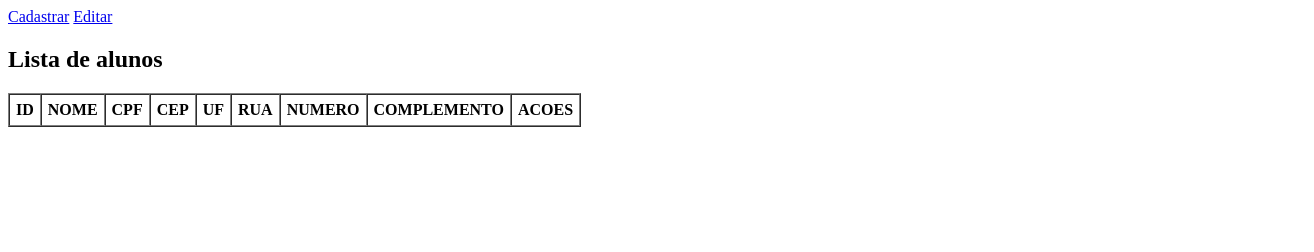
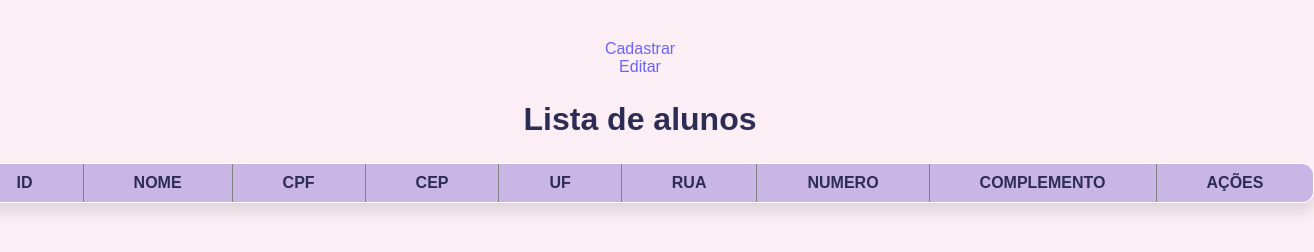
Before and after one commit to lopreti/API-de-alunos, a website: page front-end/index.html in a window 1280 px wide. Shown: the whole page, 1314 px wide, since content can reach past the window. Drawn offline with Linux system fonts and the light colour scheme; no server answers.

Commit message:
css adicionado

```diff
--- /dev/null
+++ b/front-end/cadastrar.css
@@ -0,0 +1,58 @@
+* {
+  margin: 0;
+  padding: 0;
+  box-sizing: border-box;
+}
+
+body {
+  font-family: "Poppins", sans-serif;
+  background-color: #fceef5;
+  display: flex;
+  flex-direction: column;
+  padding: 1rem;
+  color: #2c2c54;
+}
+
+a {
+  color: #6c63ff;
+  text-decoration: none;
+  display: flex;
+  flex-direction: column;
+  align-items: center;
+}
+
+a:hover {
+  text-decoration: underline;
+}
+
+h1 {
+  font-size: 2rem;
+  color: #2c2c54;
+  text-align: center;
+  padding: 10px;
+}
+
+label{
+    font-size:20px;
+}
+
+input[type="text"], input[type="number"]{
+    width: 20%;
+    padding: 0.5rem;
+    border: 2px solid #c9b6e4;
+    border-radius: 5px ;
+    background-color: #fef0f7;
+    margin-bottom: 10px;
+}
+
+button {
+  padding: 6px 14px;
+  border: 2px solid rgba(84, 82, 82, 0.705);
+  border-radius: 5px;
+  font-size: 0.8rem;
+  margin: 2px;
+}
+
+button:hover {
+  transform: scale(1.05);
+}
--- /dev/null
+++ b/front-end/editar.css
@@ -0,0 +1,58 @@
+* {
+  margin: 0;
+  padding: 0;
+  box-sizing: border-box;
+}
+
+body {
+  font-family: "Poppins", sans-serif;
+  background-color: #fceef5;
+  display: flex;
+  flex-direction: column;
+  padding: 1rem;
+  color: #2c2c54;
+}
+
+a {
+  color: #6c63ff;
+  text-decoration: none;
+  display: flex;
+  flex-direction: column;
+  align-items: center;
+}
+
+a:hover {
+  text-decoration: underline;
+}
+
+h1 {
+  font-size: 2rem;
+  color: #2c2c54;
+  text-align: center;
+  padding: 10px;
+}
+
+label{
+    font-size:20px;
+}
+
+input[type="text"], input[type="number"]{
+    width: 20%;
+    padding: 0.5rem;
+    border: 2px solid #c9b6e4;
+    border-radius: 5px ;
+    background-color: #fef0f7;
+    margin-bottom: 10px;
+}
+
+button {
+  padding: 6px 14px;
+  border: 2px solid rgba(84, 82, 82, 0.705);
+  border-radius: 5px;
+  font-size: 0.8rem;
+  margin: 2px;
+}
+
+button:hover {
+  transform: scale(1.05);
+}
--- a/front-end/editar.js
+++ b/front-end/editar.js
@@ -11,6 +11,7 @@ const API = 'http://localhost:3000/alunos';
 async function carregarAluno() {
     if (!id) {
         alert("Nenhum aluno selecionado");
+        window.location.href = "index.html"
         return;
     }
 
--- /dev/null
+++ b/front-end/index.css
@@ -0,0 +1,75 @@
+* {
+  margin: 0;
+  padding: 0;
+  box-sizing: border-box;
+}
+
+body {
+  font-family: "Poppins", sans-serif;
+  background-color: #fceef5;
+  display: flex;
+  flex-direction: column;
+  align-items: center;
+  min-height: 100vh;
+  padding: 40px;
+  color: #2c2c54;
+}
+
+a {
+  color: #6c63ff;
+  text-decoration: none;
+}
+
+a:hover {
+  text-decoration: underline;
+}
+
+h1 {
+  font-size: 2rem;
+  margin: 25px 0;
+  color: #2c2c54;
+  text-align: center;
+}
+
+.tabela {
+  width: 100%;
+  display: flex;
+  justify-content: center;
+}
+
+table {
+  border-collapse: collapse;
+  background-color: #fff;
+  box-shadow: 0 10px 12px rgba(0,0,0,0.1);
+  border-radius: 12px;
+  overflow: hidden;
+  min-width: 80%;
+  max-width: 1000px;
+}
+
+th {
+  background-color: #c9b6e4;
+  color: #2c2c54;
+  font-weight: 600;
+  padding: 10px 50px;
+  text-align: center;
+}
+
+td {
+  padding: 12px 16px;
+  text-align: center;
+  color: #000000;
+}
+
+button {
+  padding: 6px 14px;
+  border: none;
+  border-radius: 5px;
+  font-size: 0.8rem;
+  margin: 2px;
+}
+
+button:hover {
+  opacity: 0.85;
+  transform: scale(1.05);
+}
--- a/front-end/index.html
+++ b/front-end/index.html
@@ -4,17 +4,17 @@
 <head>
     <meta charset="UTF-8">
     <meta name="viewport" content="width=device-width, initial-scale=1.0">
-    <link rel="stylesheet" href="style.css">
-    <title>Document</title>
+    <link rel="stylesheet" href="index.css">
+    <title>Lista de Alunos</title>
 </head>
 
 <body>
     <a href="cadastrar.html">Cadastrar</a>
     <a href="editar.html">Editar</a>
 
-    <h2>Lista de alunos</h2>
-
-    <table border="1" cellpadding="6" cellspacing="0">
+    <h1>Lista de alunos</h1>
+    <div class="tabela">
+    <table border="1" >
         <thead>
             <tr>
                 <th>ID</th>
@@ -25,14 +25,13 @@
                 <th>RUA</th>
                 <th>NUMERO</th>
                 <th>COMPLEMENTO</th>
-                <th>ACOES</th>
+                <th>AÇÕES</th>
             </tr>
         </thead>
         <tbody id="tbody">
         </tbody>
     </table>
-
+    </div>
     <script src="./app.js"></script>
 </body>
-
 </html>
--- a/front-end/style.css
+++ /dev/null
@@ -1,19 +0,0 @@
-.botaoEditar{
-    background-color: #798252;
-    color: #F4F0EA;
-    border: none;
-    border-radius: 5px;
-    cursor: pointer;
-    font-size: 1em;
-    transition: background-color 0.3s ease;
-    margin-top: 10px;
-}
-.botaoRemover{
-    background-color: #A34743;
-    color: #F4F0EA;
-    border: none;
-    border-radius: 5px;
-    cursor: pointer;
-    font-size: 1em;
-    margin-top: 10px;
-}
```
Also changed, not shown: front-end/cadastrar.html (+2 -1 lines), front-end/editar.html (+3 -2 lines).
